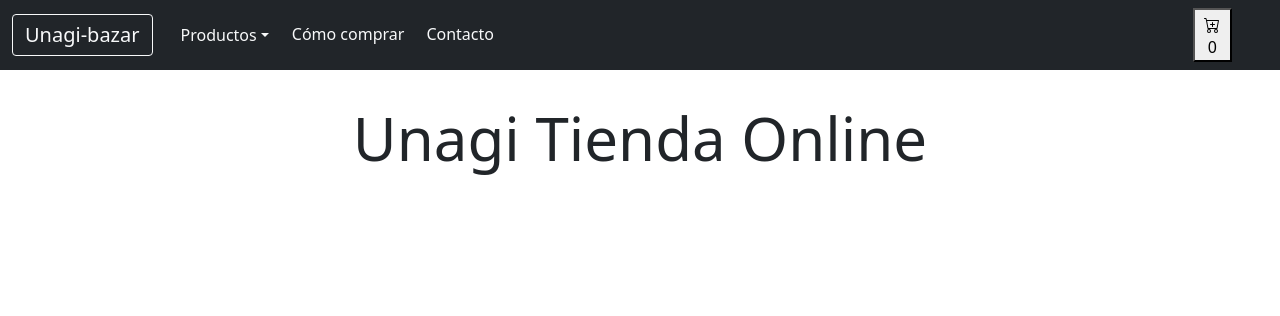
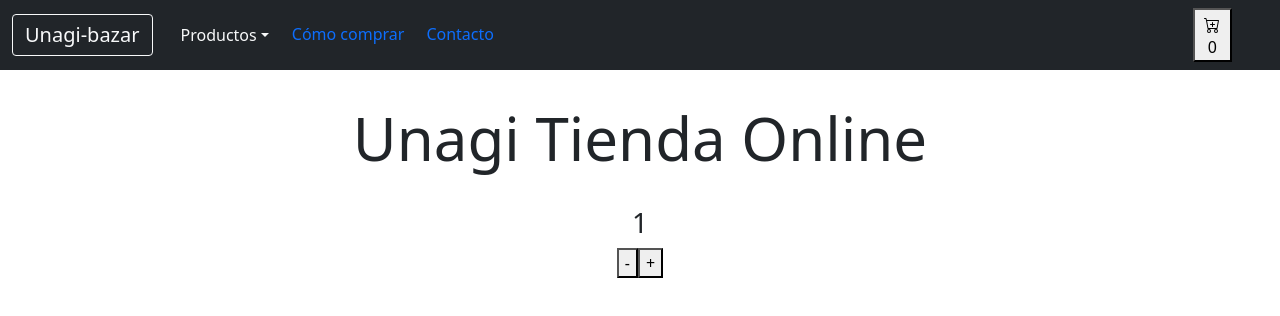
Before and after one commit to magalidsc/unagi-bazar, a React (Create React App) app: page / in a window 1280 px wide. Shown: the top 316 px of the page. Built offline with nearby package versions, Linux system fonts and the light colour scheme.

Commit message:
Incorporación de un contador

```diff
--- /dev/null
+++ b/src/components/ItemCount.jsx
@@ -0,0 +1,39 @@
+import React, { useState } from 'react'
+
+
+
+const ItemCount = () => {
+
+    let stock = 10
+
+    const [count, setCounter] = useState(1)
+
+    const addProduct = () => {
+        // Condicional para que solo se pueda sumar productos hasta llegar al límite del stock
+        if (count < stock) {
+            setCounter(count + 1);
+        } else {
+            console.log("Se está exediendo el límite del stock")
+        }
+    }
+
+    const removeProduct = () => {
+        // Restar una unidad por cada click. No puede restarse un número menor a 1
+        if (count > 1) {
+            setCounter(count - 1);
+        } else {
+            console.log("No se puede seleccionar menos de 1 producto")
+        }
+
+    }
+
+    return (
+        <div>
+            <h3> {count} </h3>
+            <button onClick={removeProduct}> - </button>
+            <button onClick={addProduct}> + </button>
+        </div>
+    )
+}
+
+export default ItemCount
--- a/src/components/item-list-container/ItemListContainer.jsx
+++ b/src/components/item-list-container/ItemListContainer.jsx
@@ -1,4 +1,5 @@
 import React from "react";
+import ItemCount from "../ItemCount.jsx";
 
 const styleGreeting = {
     margin: '2rem',
@@ -7,7 +8,10 @@ const styleGreeting = {
 
 const ItemListContainer = ({ greeting }) => {
     return (
-        <h1 style={styleGreeting}>{greeting}</h1>
+        <div>
+            <h1 style={styleGreeting}>{greeting}</h1>
+            <ItemCount />
+        </div>
     )
 }
 
--- a/src/components/navbar/Nav.jsx
+++ b/src/components/navbar/Nav.jsx
@@ -23,10 +23,10 @@ const Nav = () => {
                             </ul>
                         </li>
                         <li className="nav-item" style={{ margin: 2 }}>
-                            <a className="nav-link active btn text-light" aria-current="page" href="/#">Cómo comprar</a>
+                            <a className="nav-link active btn" aria-current="page" href="/#">Cómo comprar</a>
                         </li>
                         <li className="nav-item" style={{ margin: 2 }}>
-                            <a className="nav-link active btn text-light" aria-current="page" href="/#">Contacto</a>
+                            <a className="nav-link active btn" aria-current="page" href="/#">Contacto</a>
                         </li>
 
                     </ul>
```
